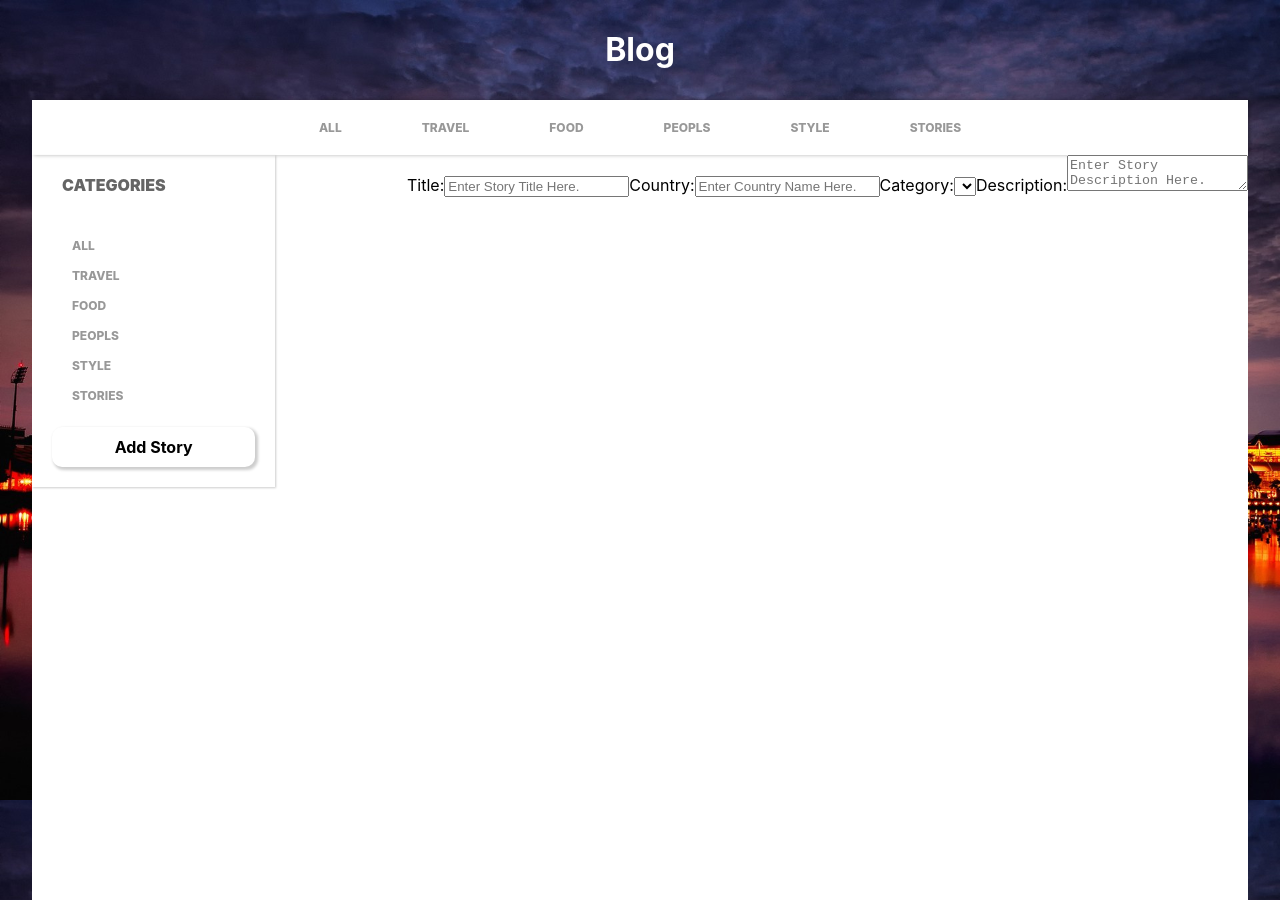
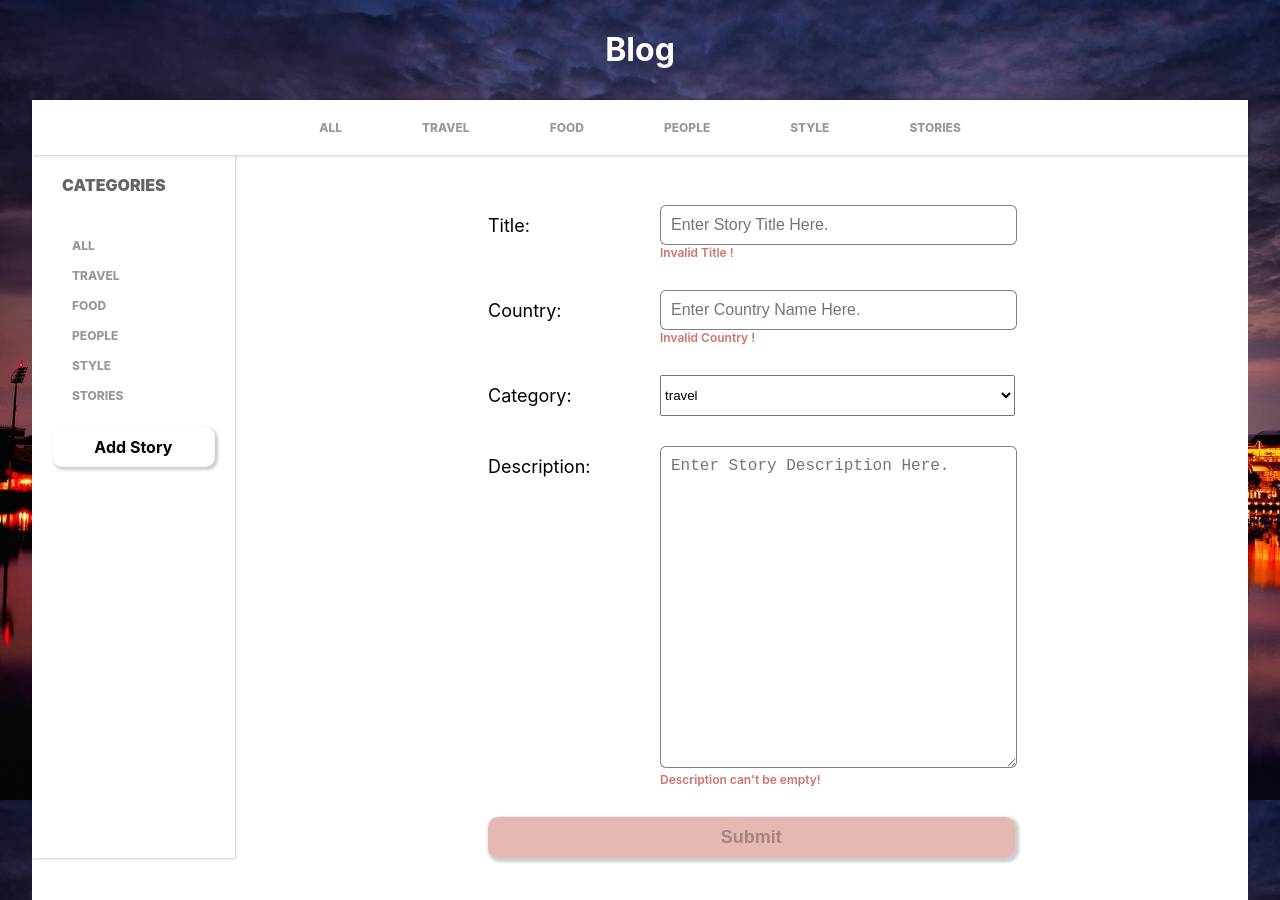
Before and after one commit to thezaeemaanwar/blog-site, a React (Create React App) app: page / in a window 1280 px wide. Both pictures are taken after a click on the element "Add Story". Built offline with nearby package versions, Linux system fonts and the light colour scheme.

Commit message:
📦 NEW: Add New Story

```diff
--- a/src/App.css
+++ b/src/App.css
@@ -22,7 +22,7 @@
 }
 .bottom-container {
   display: flex;
-  justify-content: space-between;
+  /* justify-co ntent: space-between; */
 }
 .h1 {
   padding: 30px;
--- a/src/App.js
+++ b/src/App.js
@@ -3,34 +3,30 @@ import "./App.css";
 import Header from "./Components/Header";
 import NavBar from "./Components/NavBar";
 import AddStory from "./Components/Stories/AddStory";
+import Stories from "./Components/Stories/Stories";
 
 import stories from "./Components/StoriesData";
 
 const App = () => {
-  var prevIndex = 0;
-  const storiesDataUpdated = stories.map((data, idx) => {
-    if (idx === prevIndex || idx === prevIndex + 1) {
-      data.container = "horizontal";
-      if (idx === prevIndex + 1) {
-        prevIndex += 6;
-      }
-    } else {
-      data.container = "vertical";
+  const routes = ["all", "travel", "food", "people", "style", "stories"];
+  const [currentPage, setCurrentPage] = useState("all");
+  const [allStories, setAllStories] = useState(stories);
+  const [filteredStories, setFilteredStories] = useState(stories);
+
+  useEffect(() => {
+    if (currentPage === "all") {
+      console.log("FIltered tories in App.js: ", allStories);
+      setFilteredStories(allStories);
+      return;
     }
-    return data;
-  });
+    // const temp = [...allStories];
+    const filtered = allStories.filter(
+      (story) => story.category === currentPage
+    );
+    setFilteredStories(filtered);
+    console.log("FIltered tories in App.js: ", filtered);
+  }, [currentPage, allStories]);
 
-  const routes = ["all", "travel", "food", "peopls", "style", "stories"];
-  const [currentPage, setCurrentPage] = useState("all");
-  const [allStories, setAllStories] = useState(storiesDataUpdated);
-
-  const getCategoricalSories = () => {
-    const temp = [...allStories];
-    const filtered = temp.filter((story) => {
-      if (story.category === currentPage) return story;
-    });
-    console.log(filtered);
-  };
   return (
     <div className="App">
       <h1 className="h1">Blog</h1>
@@ -46,11 +42,15 @@ const App = () => {
             currentNav={currentPage}
             setCurrentNav={setCurrentPage}
           />
-          <AddStory
-            navs={routes}
-            storiesList={allStories}
-            setStoriesList={setAllStories}
-          />
+          {currentPage === "addStory" ? (
+            <AddStory
+              navs={routes}
+              storiesList={allStories}
+              setStoriesList={setAllStories}
+            />
+          ) : (
+            <Stories storiesList={filteredStories} />
+          )}
         </div>
       </div>
     </div>
--- /dev/null
+++ b/src/Components/Stories/AddStory.css
@@ -0,0 +1,68 @@
+.form-wrapper {
+  width: 100%;
+  padding-top: 50px;
+  /* height: 80vh; */
+  display: flex;
+  align-items: center;
+  justify-content: center;
+}
+
+.add-story-form {
+  width: 50%;
+  display: grid;
+  grid-template-columns: 30% 70%;
+  font-size: 18px;
+  column-gap: 20px;
+  row-gap: 30px;
+  align-self: center;
+}
+.input-label {
+  text-align: start;
+  padding: 10px 0px 10px 0px;
+}
+
+.input-box {
+  border-radius: 6px;
+  width: calc(100% - 20px);
+  padding: 10px;
+  font-size: 16px;
+  border: 1px solid rgba(0, 0, 0, 0.5);
+}
+.input-box:focus {
+  outline: none;
+  border: 2px solid #cf726a;
+  box-shadow: 2px 2px 4px 1px #ffaaa248;
+}
+
+.submit-button {
+  grid-column-start: 1;
+  grid-column-end: span 2;
+  padding-top: 10px;
+  padding-bottom: 10px;
+  border-radius: 10px;
+  background-color: #cf726a81;
+  box-shadow: 2px 2px 3px 2px rgba(0, 0, 0, 0.2);
+  font-weight: 700;
+  border: none;
+  font-size: 18px;
+}
+.enabled:hover {
+  cursor: pointer;
+  color: white;
+  transform: scale(1.05);
+  background-color: #cf726a;
+}
+.enabled {
+  background-color: #cf726a;
+}
+textarea {
+  height: 300px;
+}
+.error-tip {
+  font-weight: 600;
+  margin: 0;
+  padding: 0;
+  color: #cf726a;
+  font-size: 12px;
+  text-align: start;
+}
--- a/src/Components/Stories/AddStory.js
+++ b/src/Components/Stories/AddStory.js
@@ -1,12 +1,20 @@
-import { useRef } from "react";
+import { useState, useRef, useEffect } from "react";
+import "./AddStory.css";
 
 const AddStory = ({ navs, storiesList, setStoriesList }) => {
-  const options = navs.splice(1);
-  console.log(options);
-  const descRef = useRef(0);
-  const titleRef = useRef(0);
+  // const options = ["travel", "food", "people", "style"];
+
+  const [title, setTitle] = useState("");
+  const [country, setCountry] = useState("");
+  const [description, setDescription] = useState("");
+
   const categoryRef = useRef(0);
-  const countryRef = useRef(0);
+  const [validated, setValidated] = useState(false);
+  const [validations, setValidations] = useState({
+    title: true,
+    desc: true,
+    country: true,
+  });
 
   const addStory = (event) => {
     event.preventDefault();
@@ -14,62 +22,113 @@ const AddStory = ({ navs, storiesList, setStoriesList }) => {
       image: require("../../Assets/image3.jpg"),
       emojis: "⚡ 🔥",
       time: "4 hours ago",
-      title: titleRef.current.value,
-      country: countryRef.current.value,
+      title: title,
+      country: country,
       category: categoryRef.current.value,
-      content: descRef.current.value,
+      content: description,
     };
     const temp = [...storiesList];
-    temp.append(obj);
+    temp.push(obj);
     setStoriesList(temp);
+
+    alert("Story Added Successfully!");
+
+    setTitle("");
+    setDescription("");
+    setCountry("");
+    setValidations({ title: true, desc: true, country: true });
   };
+
+  useEffect(() => {
+    const temp = validations;
+    if (title !== "" && /^[a-zA-Z\s]*$/.test(title)) temp.title = true;
+    else temp.title = false;
+    if (country !== "" && /^[a-zA-Z\s]*$/.test(country)) temp.country = true;
+    else temp.country = false;
+    if (description !== "" && description !== null) temp.desc = true;
+    else temp.desc = false;
+
+    setValidations(temp);
+    if (temp.title && temp.desc && temp.country) setValidated(true);
+    else setValidated(false);
+  });
+
   return (
-    <div>
+    <div className="form-wrapper">
       <form
         onSubmit={(e) => {
-          AddStory(e);
+          addStory(e);
         }}
         className="add-story-form"
       >
-        <label className="input-label" for="story-title">
+        <label className="input-label" htmlFor="story-title">
           Title:
         </label>
+        <div>
           <input
             className="input-box"
             type="text"
-          ref={titleRef}
+            value={title}
+            onChange={(e) => {
+              setTitle(e.target.value);
+            }}
             name="story-title"
             placeholder="Enter Story Title Here."
           />
-        <label className="input-label" for="country-name">
+          {validations.title ? null : (
+            <p className="error-tip">Invalid Title !</p>
+          )}
+        </div>
+        <label className="input-label" htmlFor="country-name">
           Country:
         </label>
+        <div>
           <input
             className="input-box"
             type="text"
-          ref={countryRef}
+            value={country}
+            onChange={(e) => {
+              setCountry(e.target.value);
+            }}
             name="country-name"
             placeholder="Enter Country Name Here."
           />
-        <label className="input-label" for="story-desc">
+          {validations.country ? null : (
+            <p className="error-tip">Invalid Country !</p>
+          )}
+        </div>
+        <label className="input-label" htmlFor="story-desc">
           Category:
         </label>
-        <select className="category-dropdown">
-          {options.map((op, idx) => (
-            <option key={idx} className="category-option" value="op">
+        <select className="category-dropdown" ref={categoryRef}>
+          {navs.slice(1).map((op, idx) => (
+            <option key={idx} className="category-option" value={op}>
               {op}
             </option>
           ))}
         </select>
-        <label className="input-label" for="story-desc">
+        <label className="input-label" htmlFor="story-desc">
           Description:
         </label>
+        <div>
           <textarea
             className="input-box"
-          ref={titleRef}
+            value={description}
+            onChange={(e) => {
+              setDescription(e.target.value);
+            }}
             name="story-desc"
             placeholder="Enter Story Description Here."
           ></textarea>
+          {validations.desc ? null : (
+            <p className="error-tip">Description can't be empty!</p>
+          )}
+        </div>
+        <input
+          type="submit"
+          className={`submit-button ${validated ? "enabled" : ""}`}
+          disabled={validated ? "" : "disabled"}
+        />
       </form>
     </div>
   );
--- a/src/Components/Stories/Stories.css
+++ b/src/Components/Stories/Stories.css
@@ -15,6 +15,7 @@
 .story-wrapper {
   display: flex;
   width: calc(50% - 40px);
+  z-index: 5;
 }
 
 .vertical {
@@ -26,7 +27,7 @@
 }
 
 .horizontal .story-details {
-  padding: 10px 40px;
+  padding: 0px 40px;
 }
 
 .story-image {
@@ -91,6 +92,9 @@
   font-size: 11px;
 }
 
+.time-wrapper {
+  margin: 10px 0px;
+}
 .story-time {
   font-weight: 700;
   opacity: 0.5;
@@ -102,3 +106,60 @@
 .story-content {
   margin: 5px 0px;
 }
+
+.show-more-btn {
+  color: #cf726a;
+  margin: 0;
+  font-size: 14px;
+  font-weight: 600;
+  display: inline;
+}
+
+.show-more-btn:hover {
+  cursor: pointer;
+  text-decoration: underline;
+}
+
+.more-modal {
+  position: fixed;
+  top: 0;
+  right: 0;
+  width: 100%;
+  height: 100vh;
+  background-color: rgba(0, 0, 0, 0.4);
+  display: flex;
+  align-items: center;
+  justify-content: center;
+  z-index: 50;
+}
+
+.modal-content {
+  background-color: white;
+  width: 40%;
+  height: 80%;
+  z-index: 99;
+  border-radius: 10px;
+  display: flex;
+  flex-direction: column;
+  align-items: center;
+  justify-content: center;
+  overflow: scroll;
+}
+
+.modal-content .story-image {
+  width: 100%;
+  height: auto;
+  /* transform: translateY(-42px); */
+}
+
+.modal-content .story-details {
+  height: auto;
+  width: 80%;
+  padding-bottom: 20px;
+}
+
+.modal-content .story-content {
+  /* -webkit-line-clamp: auto; */
+  display: inline;
+  /* overflow: auto; */
+}
```
Lines whose indentation alone changed are shown as unchanged.
